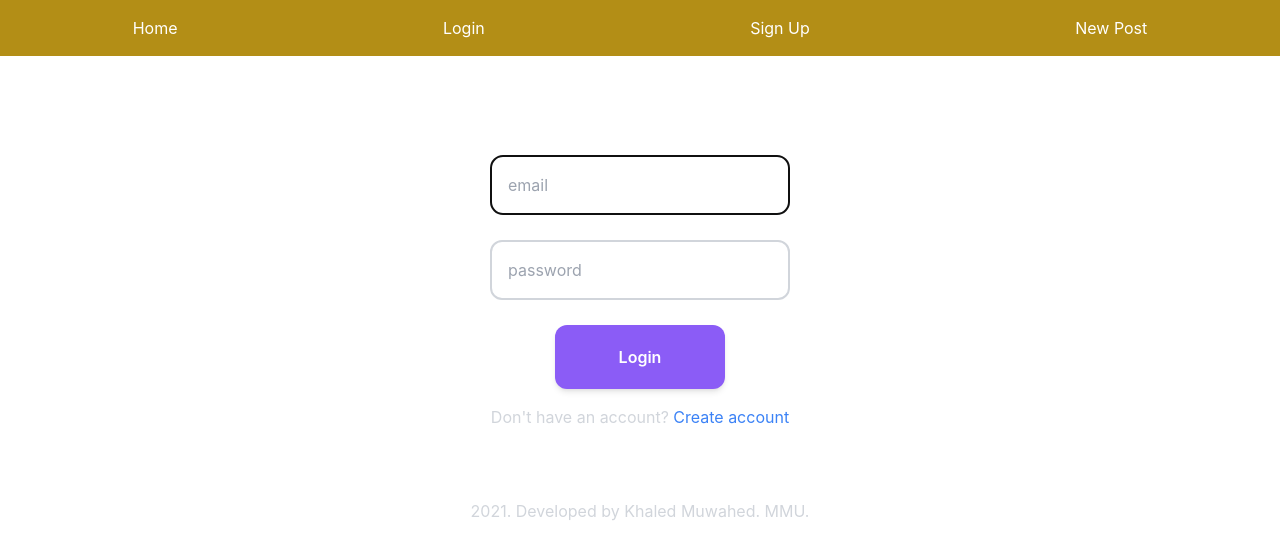
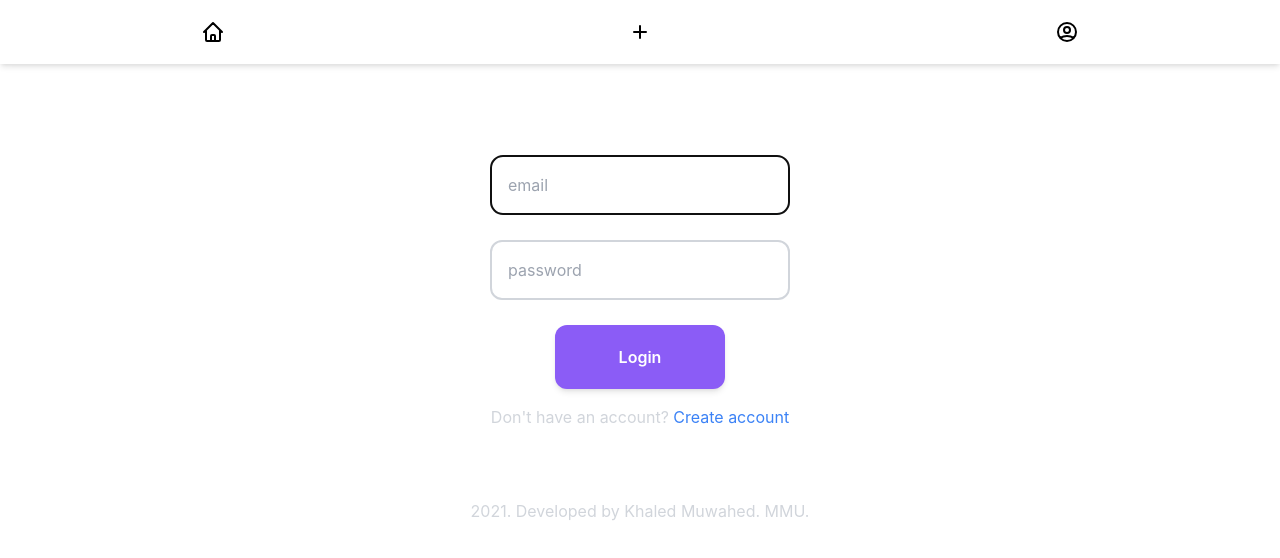
Before and after one commit to khaled-muwahed/photo-sharing-app-pwa, a React (Create React App) app: page /login in a window 1280 px wide. Shown: the top 558 px of the page. Built offline with nearby package versions, Linux system fonts and the light colour scheme.

Commit message:
checking for logging in in navigation

```diff
--- a/src/components/Nav.js
+++ b/src/components/Nav.js
@@ -1,30 +1,103 @@
-import React from 'react';
+import React, {useEffect, useState} from 'react';
 import {
     BrowserRouter as Router,
     Switch,
     Route,
     Link,
     useRouteMatch,
-    useParams
+    useParams,
+    useHistory,
+    useLocation
   } from "react-router-dom";
 
 
+
 export default function Nav() {
+
+    const history = useHistory();
+    const location = useLocation();
+
+    const [loggedIn, setLoggedIn] = useState(false);
+
+    const checkLogIn = () => {
+
+        if (location.pathname === '/signup') {
+            setLoggedIn(false);
+            console.log('User is creating an account');
+            return;
+        }
+
+        if (location.pathname === '/login') {
+            setLoggedIn(false);
+            console.log('User on login page');
+            return;
+        }
+
+        const getToken = sessionStorage.getItem("myToken");
+        if (getToken === null) {
+            setLoggedIn(false);
+            history.push("/login");
+            console.log("you need to loog in");
+        } else {
+            setLoggedIn(true);
+            console.log("you are in")
+        }
+
+    }
+
+    const logOut =async () => {
+        await sessionStorage.clear();
+        history.push("/login");
+        alert('You have been logged out');
+        console.log("logged out");
+    }
+
+    useEffect(() => {
+        checkLogIn();
+    }, [location]);
+
     return (
-        <nav>
-            <ul className = "nav-links">
+        <nav className="w-full">
+            <ul className="bg-white flex fixed h-16 items-center justify-around w-full top-0 left-0 text-black shadow-md">
                 <li>
-                    <Link to="/">Home</Link>
+                    <Link to="/">
+                        <svg xmlns="http://www.w3.org/2000/svg" className="h-6 w-6" fill="none" viewBox="0 0 24 24"
+                             stroke="currentColor">
+                            <path strokeLinecap="round" strokeLinejoin="round" strokeWidth={2}
+                                  d="M3 12l2-2m0 0l7-7 7 7M5 10v10a1 1 0 001 1h3m10-11l2 2m-2-2v10a1 1 0 01-1 1h-3m-6 0a1 1 0 001-1v-4a1 1 0 011-1h2a1 1 0 011 1v4a1 1 0 001 1m-6 0h6"/>
+                        </svg>
+                    </Link>
                 </li>
+
                 <li>
-                    <Link to="/login">Login</Link>
+                    <Link to="/post">
+                        <svg xmlns="http://www.w3.org/2000/svg" className="h-6 w-6" fill="none" viewBox="0 0 24 24"
+                             stroke="currentColor">
+                            <path strokeLinecap="round" strokeLinejoin="round" strokeWidth={2}
+                                  d="M12 6v6m0 0v6m0-6h6m-6 0H6"/>
+                        </svg>
+                    </Link>
                 </li>
-                <li>
-                    <Link to="/signup">Sign Up</Link>
-                </li>
-                <li>
-                    <Link to="/post">New Post</Link>
-                </li>
+
+                {!loggedIn && <li>
+                    <Link to="/login">
+                        <svg xmlns="http://www.w3.org/2000/svg" className="h-6 w-6" fill="none" viewBox="0 0 24 24" stroke="currentColor">
+                            <path strokeLinecap="round" strokeLinejoin="round" strokeWidth={2} d="M5.121 17.804A13.937 13.937 0 0112 16c2.5 0 4.847.655 6.879 1.804M15 10a3 3 0 11-6 0 3 3 0 016 0zm6 2a9 9 0 11-18 0 9 9 0 0118 0z" />
+                        </svg>
+                    </Link>
+                </li>}
+
+                {/*// Logged in*/}
+                {loggedIn && <li title="logout">
+                    <button onClick={logOut}>
+                        <svg xmlns="http://www.w3.org/2000/svg" className="h-6 w-6" fill="none" viewBox="0 0 24 24"
+                             stroke="currentColor">
+                            <path strokeLinecap="round" strokeLinejoin="round" strokeWidth={2}
+                                  d="M17 16l4-4m0 0l-4-4m4 4H7m6 4v1a3 3 0 01-3 3H6a3 3 0 01-3-3V7a3 3 0 013-3h4a3 3 0 013 3v1"/>
+                        </svg>
+                    </button>
+                </li>}
+
             </ul>
 
         </nav>
```
